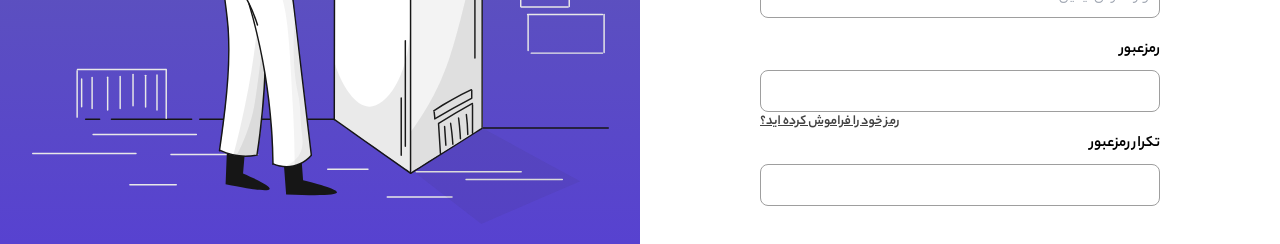
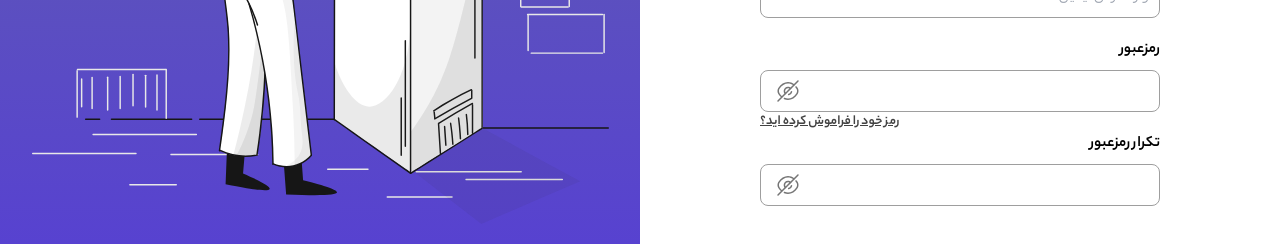
Before and after one commit to arminsb/bittip, a Nuxt app: page /register in a window 1280 px wide. Shown: the part 376-620 px from the top of the page. Built offline with nearby package versions, Linux system fonts and the light colour scheme.

Commit message:
password and rePassword eye indicator implemented

```diff
--- a/pages/register.vue
+++ b/pages/register.vue
@@ -46,11 +46,18 @@
         <label for="base-input" class="block mb-2 font-yekanBakhBold"
           >رمزعبور</label
         >
+        <div class="my-input flex items-center">
           <input
-          type="text"
+            :type="!passwordIsShown ? 'password' : ''"
             id="base-input"
-          class="my-input rounded-lg border border-grayBorder text-grayBorder block w-full p-2.5 focus:outline-inputFocus"
+            class="my-input rounded-lg border-grayBorder border focus:outline-inputFocus text-grayBorder block w-full p-2.5"
           />
+            <img class="absolute mr-[360px] center-direcive" @click="passwordIsShown = !passwordIsShown"
+              src="@/assets/images/icons/eye-slash.svg"
+              alt="eye-slash"
+            />
+            <!-- <img v-else src="@/assets/images/icons/eye.svg" alt="eye" /> -->
+        </div>
         <span class="absolute w-[400px]">
           <NuxtLink
             class="float-left font-yekanBakhBold text-sm text-textLightBlack underline"
@@ -63,11 +70,19 @@
         <label for="base-input" class="block mb-2 font-yekanBakhBold"
           >تکرار رمزعبور</label
         >
+
+        <div class="my-input flex items-center">
           <input
-          type="text"
+            :type="!repeatPasswordIsShown ? 'password' : ''"
             id="base-input"
-          class="my-input rounded-lg border border-grayBorder text-grayBorder block w-full p-2.5 focus:outline-inputFocus"
+            class="my-input rounded-lg border-grayBorder border focus:outline-inputFocus text-grayBorder block w-full p-2.5"
           />
+            <img class="absolute mr-[360px] center-direcive" @click="repeatPasswordIsShown = !repeatPasswordIsShown"
+              src="@/assets/images/icons/eye-slash.svg"
+              alt="eye-slash"
+            />
+            <!-- <img v-else src="@/assets/images/icons/eye.svg" alt="eye" /> -->
+        </div>
       </div>
       <!-- success , danger input start-->
       <!-- <div class="mb-6">
@@ -126,7 +141,16 @@
 </template>
 
 <script>
+import { ref } from "vue";
 definePageMeta({
   layout: "auth",
 });
+export default {
+  setup() {
+    const passwordIsShown = ref(false);
+    const repeatPasswordIsShown = ref(false);
+
+    return { passwordIsShown,repeatPasswordIsShown };
+  },
+};
 </script>
```
Also changed, not shown: assets/images/icons/eye-slash.svg (added). Lines whose indentation alone changed are shown as unchanged.
